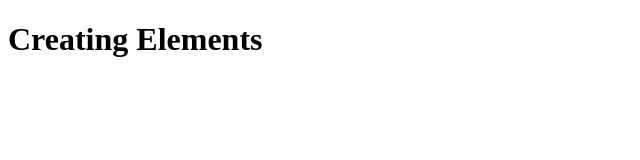
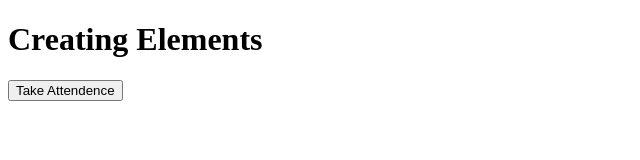
Before and after one commit to Emmanuel778-tech/create-elements., a plain HTML site: page index.html in a window 1280 px wide. Shown: the whole page, without its empty margins (0-640 px from the left). Drawn offline with Linux system fonts and the light colour scheme.

Commit message:
progresws

```diff
--- a/index.html
+++ b/index.html
@@ -7,5 +7,8 @@
 </head>
 <body>
     <h1>Creating Elements</h1>
+    <button onclick="start()">Take Attendence</button>
+
+    <script src="script.js"></script>
 </body>
 </html>
--- /dev/null
+++ b/script.js
@@ -0,0 +1,22 @@
+console.log("script started");
+
+function start(){
+    console.log("click");
+
+    //create an H1 heading
+    let heading = document.createElement("h1");
+
+    //setup text and styles
+    heading.innerText = " Attendence";
+    heading.style.color = "red";
+    heading.style.textDecoration = "underLine";
+
+    //Add the h1 to the page
+    document.body.appendChild(heading);
+
+    let addName = readLine""
+}
+
+function addName(){
+
+}
```
